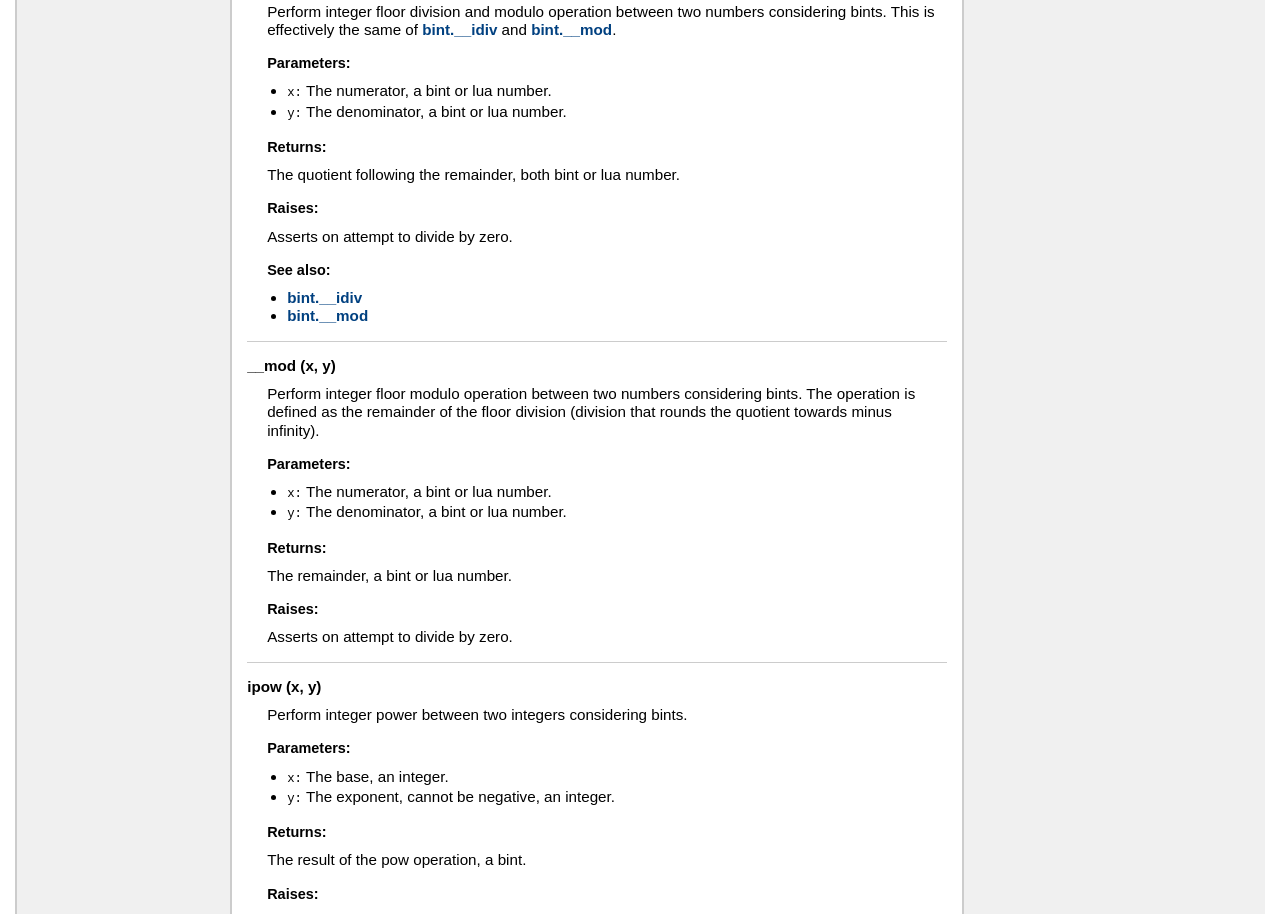
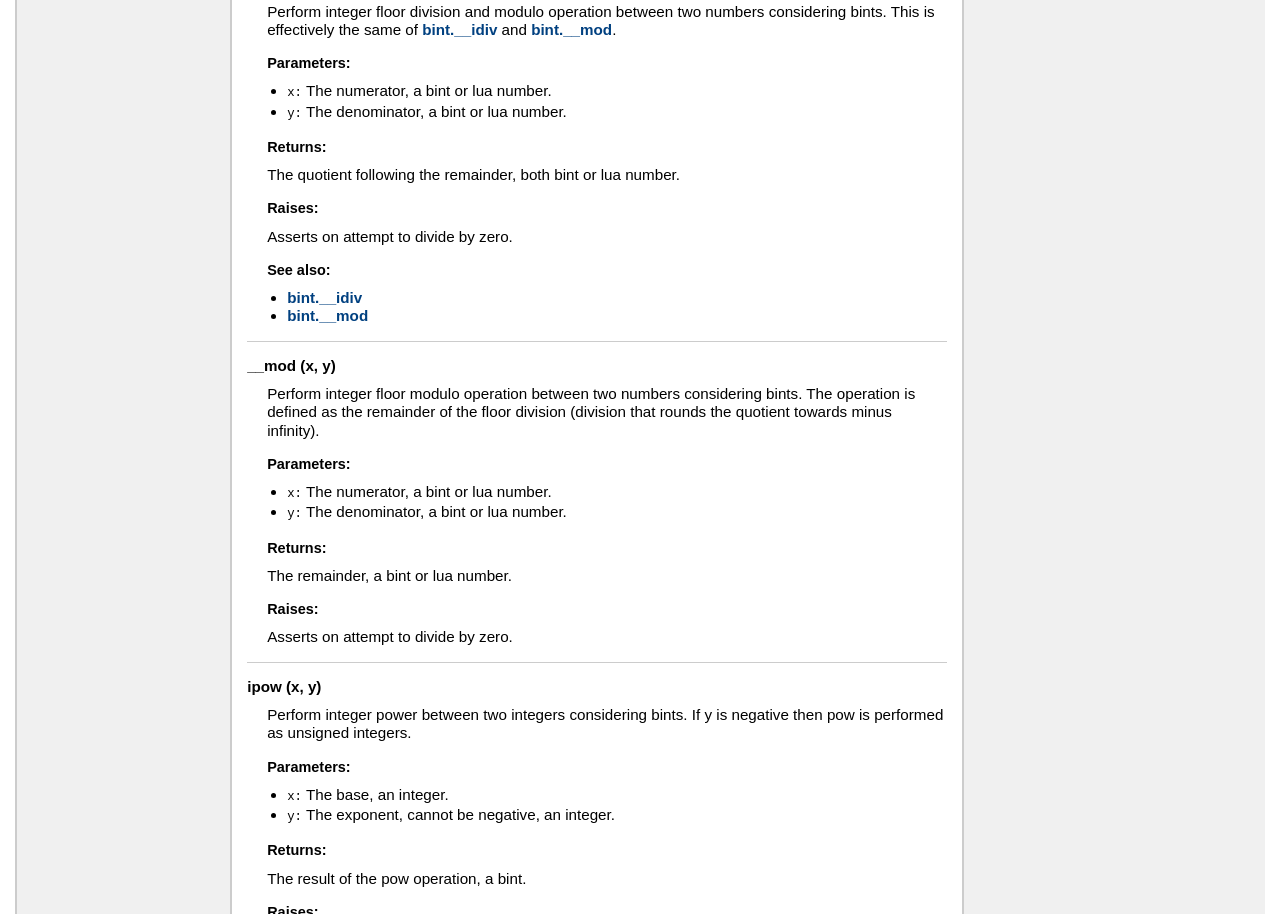
Before and after one commit to edubart/lua-bint, a plain HTML site: page docs/index.html in a window 1280 px wide. Shown: the part 11086-12000 px from the top of the page. Drawn offline with Linux system fonts and the light colour scheme.

```diff
--- a/docs/index.html
+++ b/docs/index.html
@@ -1479,6 +1479,7 @@
     </dt>
     <dd>
     Perform integer power between two integers considering bints.
+ If y is negative then pow is performed as unsigned integers.
 
 
     <h3>Parameters:</h3>
@@ -1498,8 +1499,7 @@
     </ol>
 
     <h3>Raises:</h3>
-    Asserts on attempt to pow with a negative exponent
- or if inputs are not convertible to integers.
+    Asserts in case inputs are not convertible to integers.
 
     <h3>See also:</h3>
     <ul>
@@ -1995,7 +1995,7 @@
 </div> <!-- id="main" -->
 <div id="about">
 <i>generated by <a href="http://github.com/stevedonovan/LDoc">LDoc 1.4.6</a></i>
-<i style="float:right;">Last updated 2020-07-06 15:59:18 </i>
+<i style="float:right;">Last updated 2020-07-06 22:30:33 </i>
 </div> <!-- id="about" -->
 </div> <!-- id="container" -->
 </body>
```
Also changed, not shown: 6 other files.
